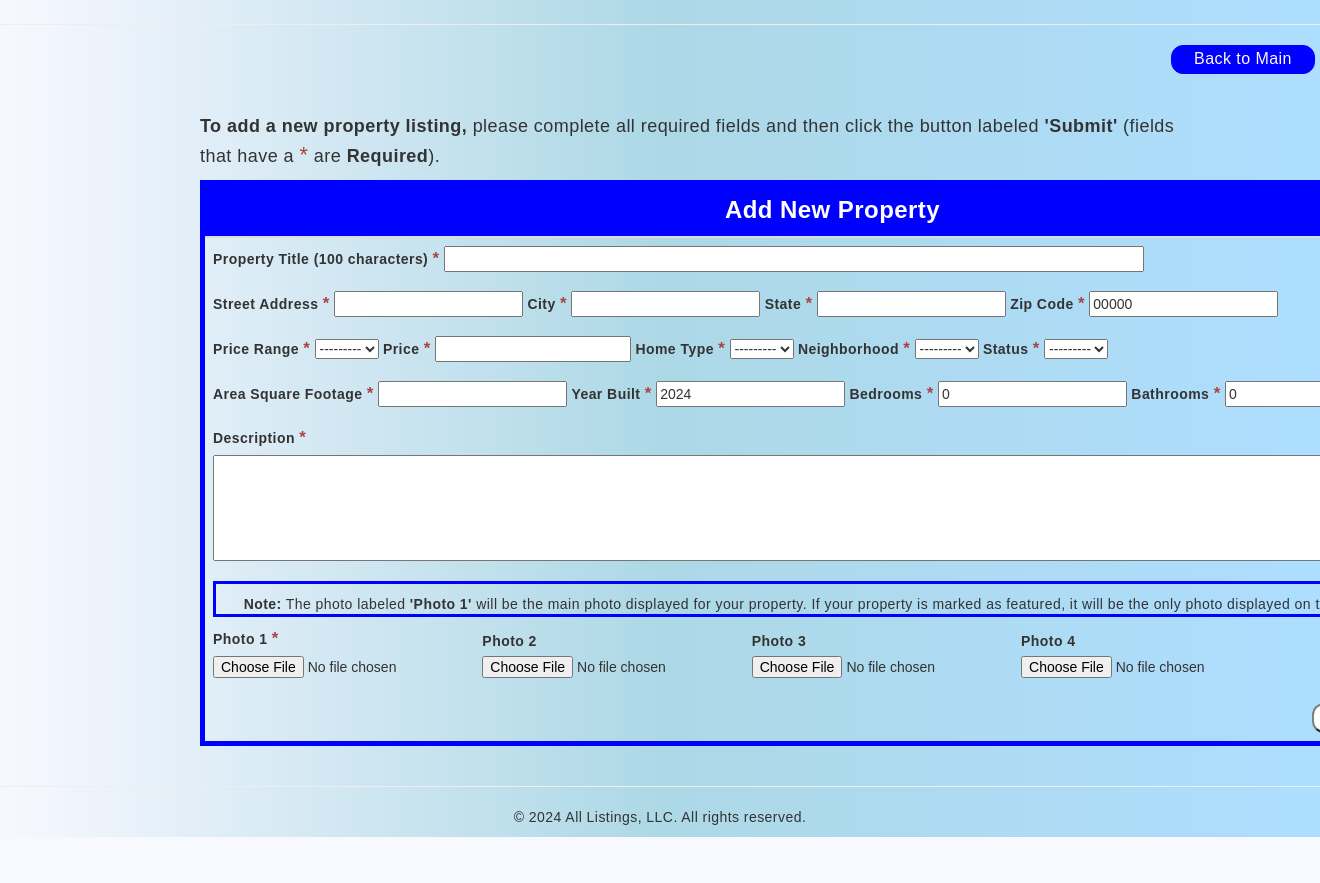
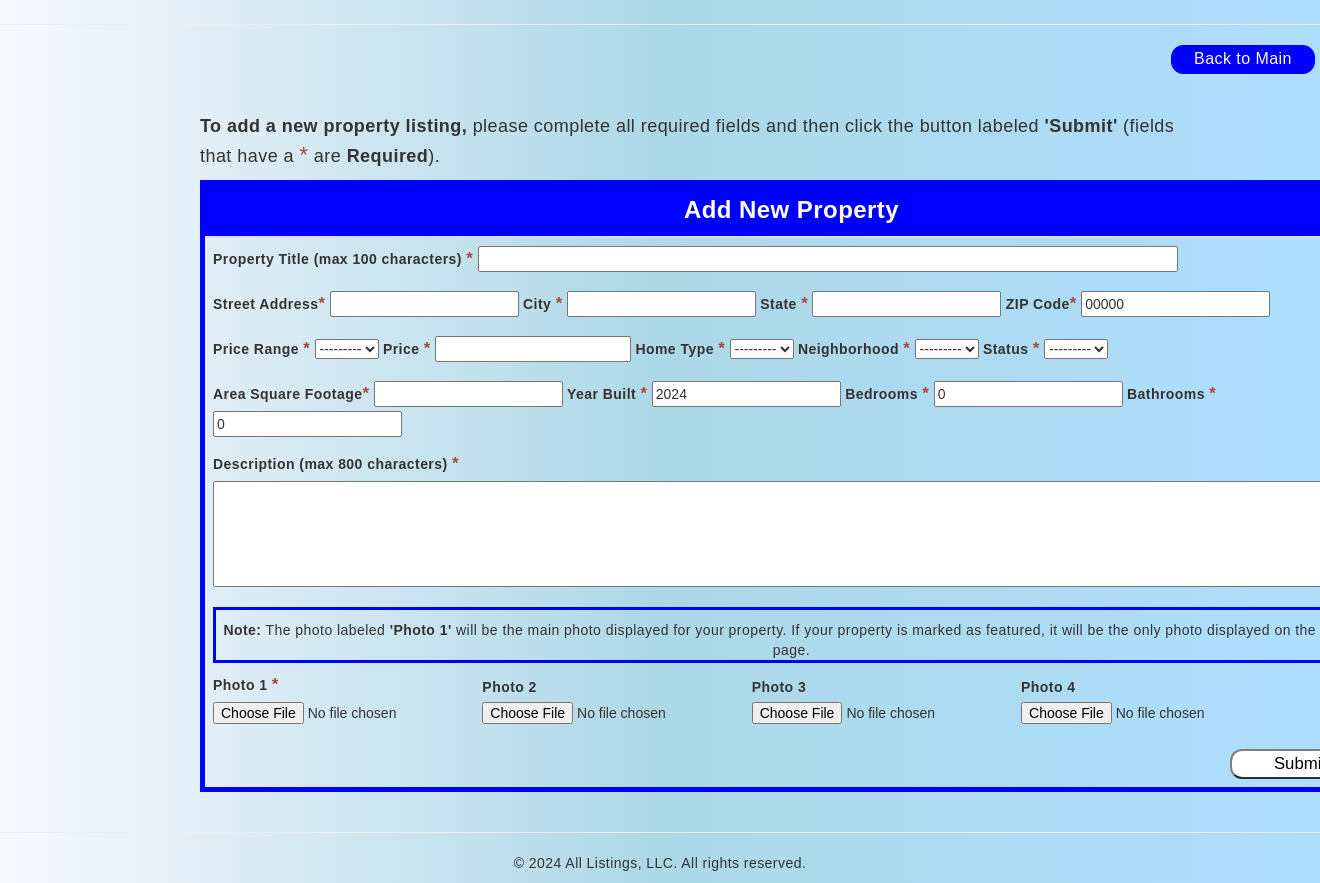
Before and after one commit to jaclyn-anderson/isqa8210-group1, a Django app: page /add_property in a window 1320 px wide; the page is wider, and only the part inside the window is pictured. Shown: the part 159-1042 px from the top of that part. Before the commit the page ends 996 px from the top of that part, so only its background shows below. Run offline with Django 5.2, Linux system fonts and the light colour scheme; the visitor is signed in with stand-in values (Sample User, id 1); data that the repository does not hold is empty; some libraries are stand-ins or nearby versions.

Commit message:
Added Update Profile page, updated add property labels, made changes to views, forms, urls, and model for contact email field and changes base.css for profile pic only

```diff
--- a/RealEstate/CKrealestate/forms.py
+++ b/RealEstate/CKrealestate/forms.py
@@ -1,5 +1,5 @@
 from django import forms
-from .models import Property
+from .models import Property, Contact
 
 
 class PropertyForm(forms.ModelForm):
@@ -12,8 +12,8 @@
                   'property_photo1', 'property_photo2', 'property_photo3', 'property_photo4',
                   ]
         labels = {
-            'property_title': 'Property Title (100 characters)',
-            'property_description': 'Description',
+            'property_title': 'Property Title (max 100 characters)',
+            'property_description': 'Description (max 800 characters)',
             'property_price': 'Price',
             'property_id': 'ID',
             'home_type': 'Home Type',
@@ -35,6 +35,34 @@
             'property_photo4': 'Photo 4'
         }
         widgets = {
-            'property_description': forms.Textarea(attrs={'rows': 5, 'cols': 150}),
-            'property_title': forms.TextInput(attrs={'style': 'width: 700px;'}),  # Adjust width as neede
+            'property_description': forms.Textarea(attrs={'rows': 5, 'cols': 140}),
+            'property_title': forms.TextInput(attrs={'style': 'width: 700px;'}), # Adjust width as needed
         }
+
+
+class ProfileForm(forms.ModelForm):
+    class Meta:
+        model = Contact
+        fields = ['contact_first_name', 'contact_last_name', 'contact_phone', 'contact_email',
+                  'contact_office_street_address', 'contact_office_city', 'contact_office_state',
+                  'contact_office_zip_code', 'contact_website_link', 'contact_profile_description',
+                  'contact_profile_image',
+                  ]
+
+        labels = {'contact_first_name': 'First Name',
+                  'contact_last_name': 'Last Name',
+                  'contact_phone': 'Phone',
+                  'contact_email': 'Email',
+                  'contact_office_street_address': 'Office Street Address',
+                  'contact_office_city': 'Office City',
+                  'contact_office_state': 'Office State',
+                  'contact_office_zip_code': 'Office Zip Code',
+                  'contact_website_link': 'Office Website Link',
+                  'contact_profile_description': 'Profile Bio',
+                  'contact_profile_image': 'Profile Image'
+                  }
+
+        widgets = {
+            'contact_profile_description': forms.Textarea(attrs={'rows': 5, 'cols': 140}),
+            'contact_website_link': forms.TextInput(attrs={'style': 'width: 700px;'}),  # Adjust width as needed
+        }
--- a/RealEstate/CKrealestate/models.py
+++ b/RealEstate/CKrealestate/models.py
@@ -80,7 +80,7 @@
     contact_first_name = models.CharField(max_length=100, blank=False, null=False)
     contact_last_name = models.CharField(max_length=100, blank=False, null=False)
     contact_phone = models.CharField(max_length=20,default='(402)000-0000', blank=False, null=False)
-    contact_email = models.EmailField
+    contact_email = models.EmailField(max_length=300)
     contact_website_link = models.CharField(max_length=200, blank=False, null=False)
     contact_office_street_address = models.CharField(max_length=100, blank=False, null=False)
     contact_office_city = models.CharField(max_length=100, blank=False, null=False)
--- a/RealEstate/CKrealestate/static/css/base.css
+++ b/RealEstate/CKrealestate/static/css/base.css
@@ -49,7 +49,6 @@
     height: 369px;
     background-size: contain; /* Adjust the background size as needed */
     background-repeat: no-repeat; /* Prevent the background image from repeating */
-    box-shadow: 10px 10px 10px 10px;
 }
 
 .menu ul {
--- a/RealEstate/CKrealestate/urls.py
+++ b/RealEstate/CKrealestate/urls.py
@@ -1,5 +1,6 @@
 from django.urls import path
-from .views import home, profile, siteadminlanding, omahalinks, all_listings, add_property, property_details, share_property
+from .views import (home, profile, siteadminlanding, omahalinks, all_listings, add_property, property_details,
+                    share_property, update_profile)
 
 urlpatterns = [
     path('', home, name='home'),
@@ -8,6 +9,7 @@
     path('omahalinks', omahalinks, name='omahalinks'),
     path('all_listings', all_listings, name='all_listings'),
     path('add_property', add_property, name='add_property'),
+    path('update_profile', update_profile, name='update_profile'),
     path('property-details/<int:property_id>/', property_details, name='property_details'),
     path('share_property', share_property, name='share_property'),
 ]
--- a/RealEstate/CKrealestate/views.py
+++ b/RealEstate/CKrealestate/views.py
@@ -1,7 +1,7 @@
 from django.shortcuts import render, redirect
 from .models import Property, Contact, Property_Status
 from django.contrib.auth.decorators import login_required
-from .forms import PropertyForm
+from .forms import PropertyForm, ProfileForm
 from django.core.paginator import Paginator, EmptyPage, PageNotAnInteger
 
 
@@ -109,9 +109,24 @@
         'property_form': property_form
     })
 
+
+@login_required
+def update_profile(request):
+    if request.method == 'POST':
+        form = ProfileForm(request.POST)
+
+        if form.is_valid():
+            return redirect('siteadminlanding')
+    else:
+        form = ProfileForm()
+
+    return render(request, 'update-profile.html', {'form': form})
+
+
 def property_details(request, property_id):
     property_details = Property.objects.filter(property_id=property_id)
     return render(request, 'property-details.html', {'property_details': property_details})
+
 
 def share_property(request, pk):
     # Retrieve property post by id
--- a/RealEstate/templates/add-property.html
+++ b/RealEstate/templates/add-property.html
@@ -10,7 +10,7 @@
    </div>
 
     <div class="row" style="overflow-x:auto;">
-     <div class="col-sm-10" style="margin-left: 200px; margin-top: 30px; width: 75%">
+     <div class="col-sm-10" style="margin-left: 200px; margin-top: 30px; width: 75%;">
          <p style="font-size: large"><b>To add a new property listing,</b> please complete all required fields
              and then click the button labeled <b>'Submit'</b> (fields that have a  <span class="text-danger" style="font-size: larger">*</span>
              are <b>Required</b>).
@@ -35,42 +35,42 @@
                     {{ property_form.property_title}}
                 </div>
                 <div class="form-group">
-                    <label for="{{ property_form.property_street_address.id_for_label }}">Street Address <span class="text-danger" style="font-size: larger">*</span></label>
+                    <label for="id_property_street_address">{{ property_form.property_street_address.label}}<span class="text-danger" style="font-size: larger">*</span></label>
                     {{ property_form.property_street_address }}
-                    <label for="{{ property_form.property_city.id_for_label }}">City <span class="text-danger" style="font-size: larger">*</span></label>
+                    <label for="id_property_city">{{ property_form.property_city.label }} <span class="text-danger" style="font-size: larger">*</span></label>
                     {{ property_form.property_city }}
-                    <label for="{{ property_form.property_state.id_for_label }}">State <span class="text-danger" style="font-size: larger">*</span></label>
+                    <label for="id_property_state">{{ property_form.property_state.label }} <span class="text-danger" style="font-size: larger">*</span></label>
                     {{ property_form.property_state }}
-                    <label for="{{ property_form.property_zip_code.id_for_label }}">Zip Code <span class="text-danger" style="font-size: larger">*</span></label>
+                    <label for="id_property_zip_code">{{ property_form.property_zip_code.label }}<span class="text-danger" style="font-size: larger">*</span></label>
                     {{ property_form.property_zip_code }}
                 </div>
                 <div class="form-group">
-                    <label for="{{ property_form.price_range.id_for_label }}">Price Range <span class="text-danger" style="font-size: larger">*</span></label>
+                    <label for="id_rice_range">{{ property_form.price_range.label }} <span class="text-danger" style="font-size: larger">*</span></label>
                     {{ property_form.price_range }}
-                    <label for="{{ property_form.property_price.id_for_label }}">Price <span class="text-danger" style="font-size: larger">*</span></label>
+                    <label for="id_property_price">{{ property_form.property_price.label }} <span class="text-danger" style="font-size: larger">*</span></label>
                     {{ property_form.property_price }}
-                    <label for="{{ property_form.home_type.id_for_label }}">Home Type <span class="text-danger" style="font-size: larger">*</span></label>
+                    <label for="id_home_type">{{ property_form.home_type.label }} <span class="text-danger" style="font-size: larger">*</span></label>
                     {{ property_form.home_type }}
-                    <label for="{{ property_form.neighborhood.id_for_label }}">Neighborhood <span class="text-danger" style="font-size: larger">*</span></label>
+                    <label for="id_neighborhood">{{ property_form.neighborhood.label }} <span class="text-danger" style="font-size: larger">*</span></label>
                     {{ property_form.neighborhood }}
-                    <label for="{{ property_form.status.id_for_label }}">Status <span class="text-danger" style="font-size: larger">*</span></label>
+                    <label for="id_status">{{ property_form.status.label }} <span class="text-danger" style="font-size: larger">*</span></label>
                     {{ property_form.status }}
                 </div>
 
                   <div class="form-group">
-                    <label for="{{ property_form.property_area.id_for_label }}">Area Square Footage <span class="text-danger" style="font-size: larger">*</span></label>
+                    <label for="id_property_area">{{ property_form.property_area.label }}<span class="text-danger" style="font-size: larger">*</span></label>
                     {{ property_form.property_area }}
-                    <label for="{{ property_form.property_year_built.id_for_label }}">Year Built <span class="text-danger" style="font-size: larger">*</span></label>
+                    <label for="id_property_year_built">{{ property_form.property_year_built.label }} <span class="text-danger" style="font-size: larger">*</span></label>
                     {{ property_form.property_year_built }}
-                    <label for="{{ property_form.property_bedroom_count.id_for_label }}">Bedrooms <span class="text-danger" style="font-size: larger">*</span></label>
+                    <label for="id_property_bedroom_count">{{ property_form.property_bedroom_count.label }} <span class="text-danger" style="font-size: larger">*</span></label>
                     {{ property_form.property_bedroom_count }}
-                    <label for="{{ property_form.property_bathroom_count.id_for_label }}">Bathrooms <span class="text-danger" style="font-size: larger">*</span></label>
+                    <label for="id_property_bathroom_count">{{ property_form.property_bathroom_count.label }} <span class="text-danger" style="font-size: larger">*</span></label>
                     {{ property_form.property_bathroom_count }}
                 </div>
 
 
                 <div class="form-group">
-                    <label for="{{ property_form.property_description.id_for_label }}">Description <span class="text-danger" style="font-size: larger">*</span></label><br>
+                    <label for="id_property_description">{{ property_form.property_description.label }} <span class="text-danger" style="font-size: larger">*</span></label><br>
                     {{ property_form.property_description }}
                 </div>
                 <div>
@@ -79,13 +79,13 @@
                     </p>
                 </div>
                 <div class="form-group" >
-                   <p style="display: inline-block"> <label for="{{ property_form.property_photo1.id_for_label }}">Photo 1  <span class="text-danger" style="font-size: larger">*</span></label>
+                   <p style="display: inline-block"> <label for="id_property_photo1">{{ property_form.property_photo1.label }}  <span class="text-danger" style="font-size: larger">*</span></label>
                        {{ property_form.property_photo1 }}</p>
-                    <p style="display: inline-block"><label for="{{ property_form.property_photo2.id_for_label }}">Photo 2</label>
+                    <p style="display: inline-block"><label for="id_property_photo2">{{ property_form.property_photo2.label }}</label>
                         {{ property_form.property_photo2 }}</p>
-                   <p style="display: inline-block"> <label for="{{ property_form.property_photo3.id_for_label }}">Photo 3</label>
+                   <p style="display: inline-block"> <label for="id_property_photo3">{{ property_form.property_photo3.label }}</label>
                        {{ property_form.property_photo3 }}</p>
-                   <p style="display: inline-block"> <label for="{{ property_form.property_photo4.id_for_label }}">Photo 4</label>
+                   <p style="display: inline-block"> <label for="id_property_photo4">{{ property_form.property_photo4.label }}</label>
                        {{ property_form.property_photo4 }}</p>
                 </div>
 
--- a/RealEstate/templates/siteadminlanding.html
+++ b/RealEstate/templates/siteadminlanding.html
@@ -3,7 +3,7 @@
 {% block content %}
     <hr>
 <div class="row">
-    <p style="float: right; margin-right: 20px;"> <a href="#" class="btn site-admin-btn">Update Profile</a></p>
+    <p style="float: right; margin-right: 20px;"> <a href="{% url 'update_profile' %}" class="btn site-admin-btn">Update Profile</a></p>
 </div>
 
 <div class="row" style="margin-top: 50px">
```
Also changed, not shown: RealEstate/templates/profile.html (+23 -11 lines), RealEstate/templates/update-profile.html (added, +44 -0 lines).
